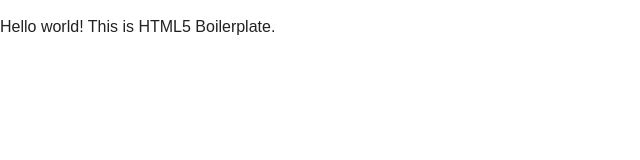
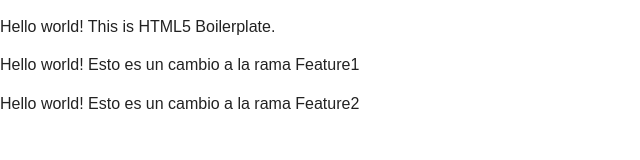
Before and after one commit to kannonkurei/Trabajo2_Esteban_Vi-arta, a plain HTML site: page index.html in a window 1280 px wide. Shown: the whole page, without its empty margins (0-640 px from the left). Drawn offline with nearby package versions, Linux system fonts and the light colour scheme.

Commit message:
cambios en el idex hacia la rama Feature2 en el repo

```diff
--- a/index.html
+++ b/index.html
@@ -19,6 +19,8 @@
         <![endif]-->
 
         <p>Hello world! This is HTML5 Boilerplate.</p>
+	   <p>Hello world! Esto es un cambio a la rama Feature1</p>
+	   <p>Hello world! Esto es un cambio a la rama Feature2</p>
 
         <script src="//ajax.googleapis.com/ajax/libs/jquery/1.11.2/jquery.min.js"></script>
         <script>window.jQuery || document.write('<script src="js/vendor/jquery-1.11.2.min.js"><\/script>')</script>
```
